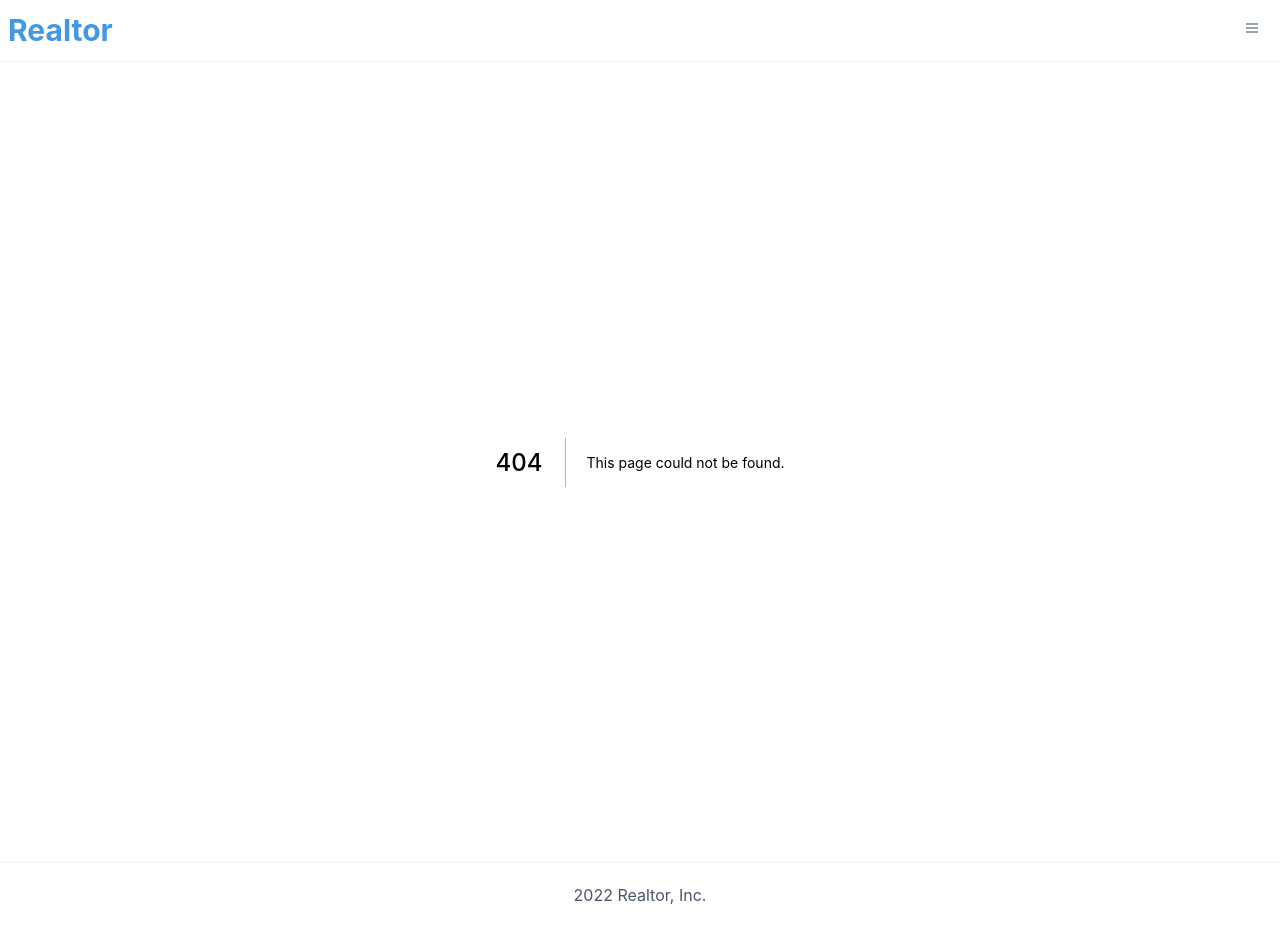
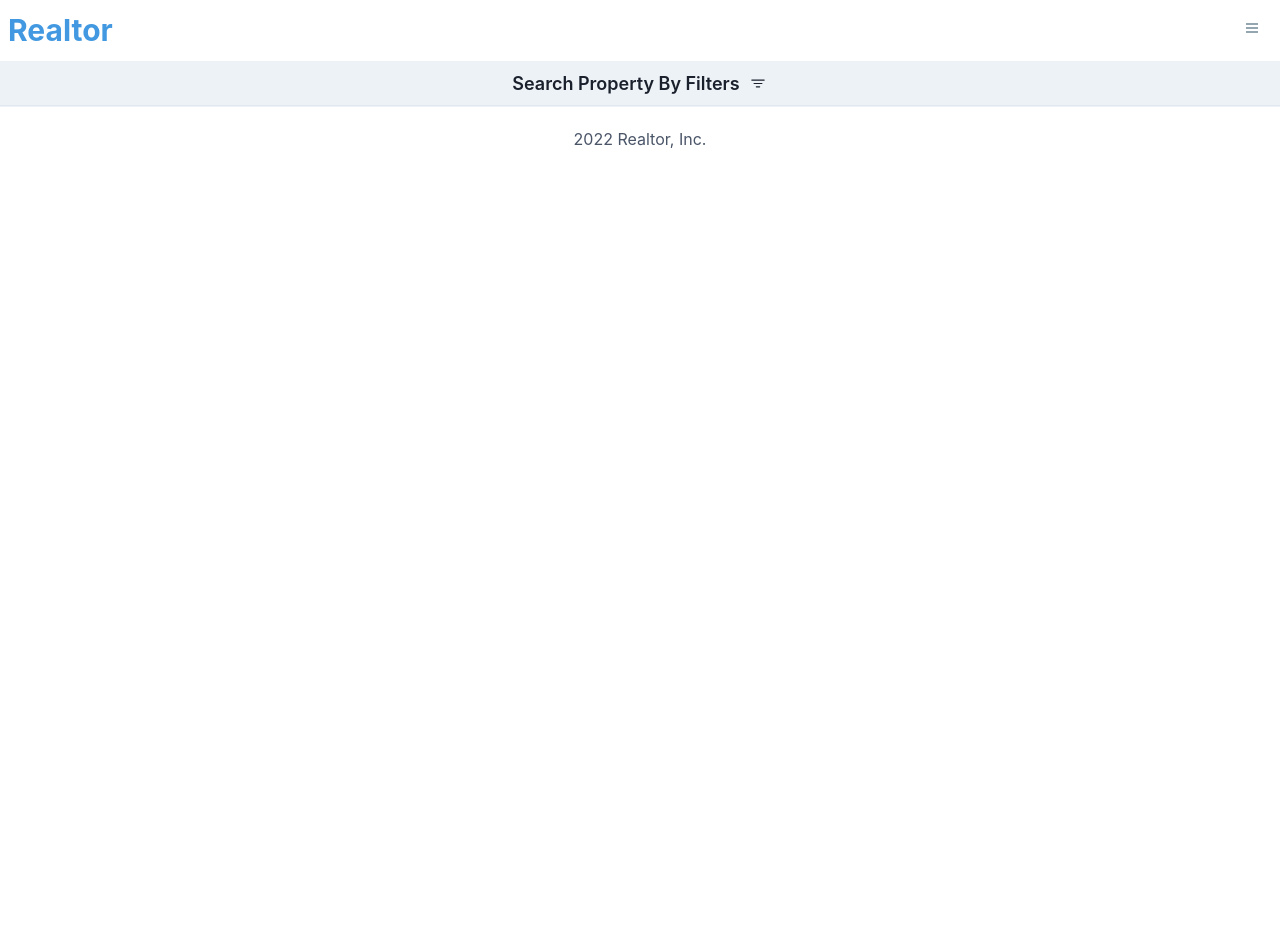
Before and after one commit to jahan-nusrat/Real-Estate, a Next.js app: page /search in a window 1280 px wide. Before the commit this address had no page. After the commit the page ends 800 px from the top, so only its background shows below. Built offline with nearby package versions, Linux system fonts and the light colour scheme.

Commit message:
search url page created

```diff
--- /dev/null
+++ b/pages/search.js
@@ -0,0 +1,31 @@
+import Image from 'next/image';
+import { useRouter } from 'next/router';
+import { useState } from 'react';
+import { Flex, Box, Text, Icon} from '@chakra-ui/react';
+import { BsFilter } from 'react-icons/bs'
+
+const Search = () => {
+  const [ searchFilters, setSearchFilters ] = useState(false);
+  const router =  useRouter()
+  return (
+    <Box>
+      <Flex
+        cursor={"pointer"}
+        bg={"gray.100"}
+        borderBottom={"1px"}
+        borderColor={"gray.200"}
+        p={"2"}
+        fontWeight={"semibold"}
+        fontSize={"lg"}
+        justifyContent={"center"}
+        alignItems={"center"}
+        onClick={() => setSearchFilters((prevFilter) => !prevFilter)}
+      >
+        <Text textTransform={"capitalize"}>Search property by filters</Text>
+        <Icon paddingLeft={"2"} w={"7"} as={BsFilter} />
+      </Flex>
+    </Box>
+  )
+}
+
+export default Search
```
